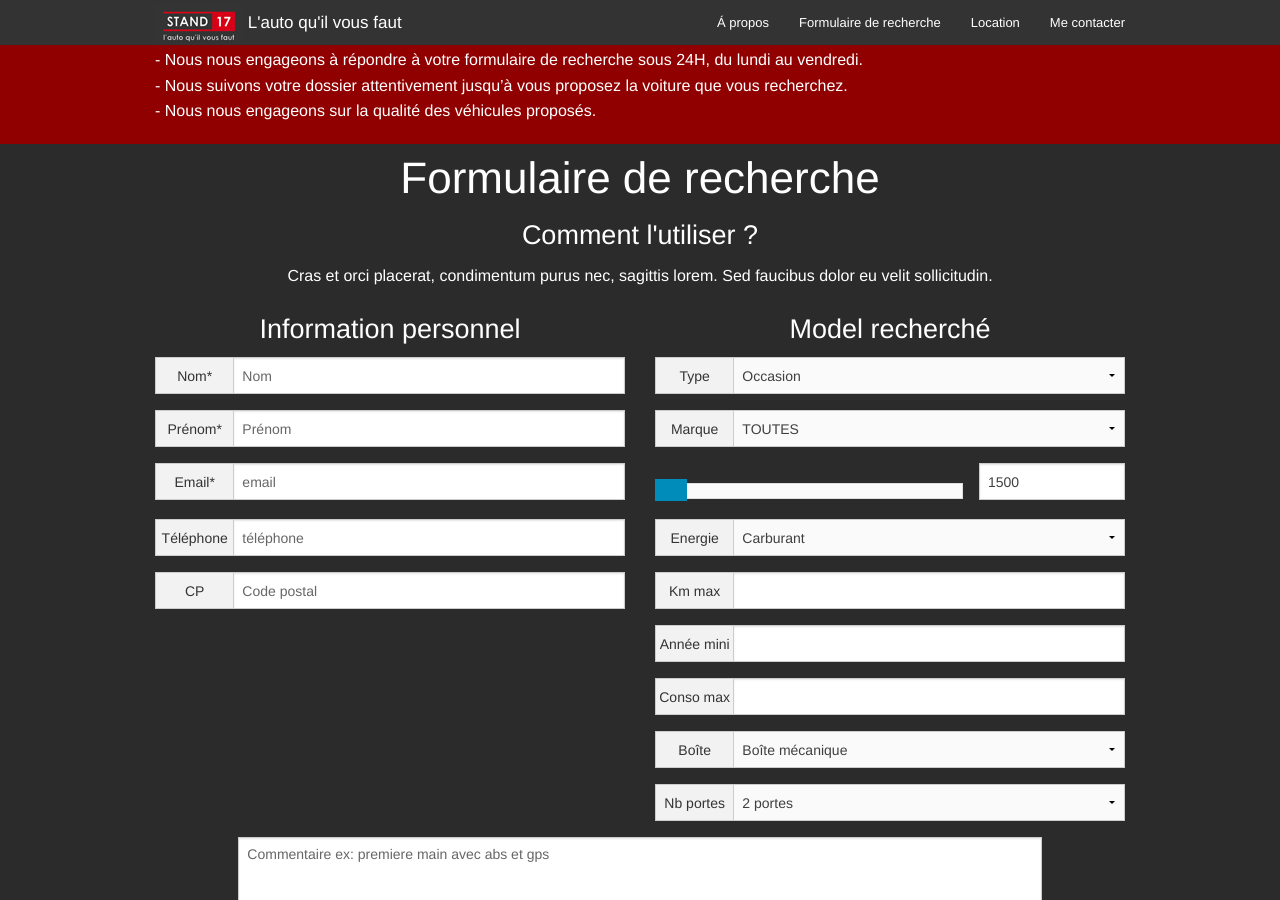
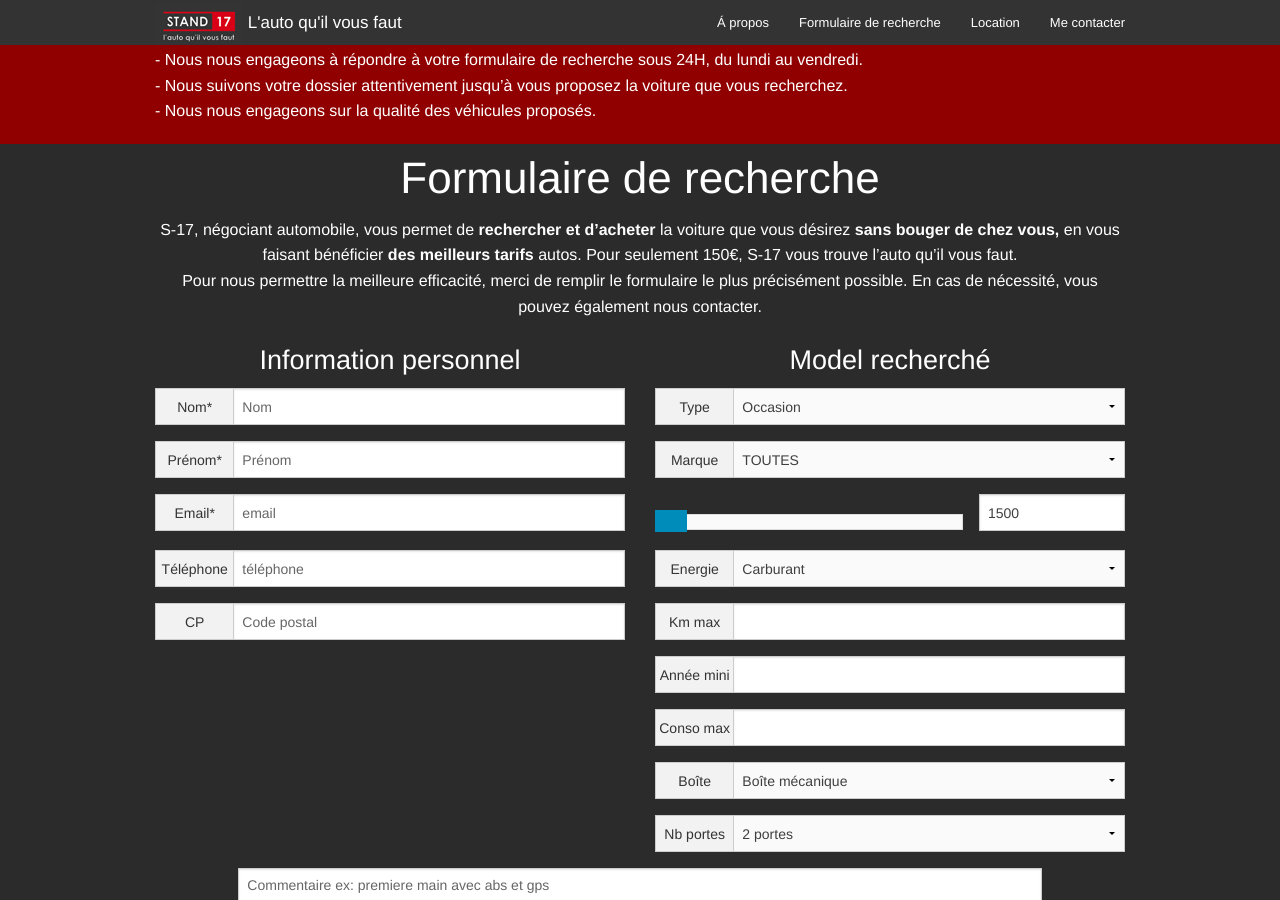
Before and after one commit to Thegeiger/S-17, a Jekyll site: the page built from index.html, in a window 1280 px wide and 900 px high, scrolled down 1164 px. Built offline with Jekyll 4.4.1, drawn with Linux system fonts in a browser that asks for light colours.

Commit message:
Updated 'index.html' via CloudCannon

```diff
--- a/index.html
+++ b/index.html
@@ -126,8 +126,8 @@ location:
         <div class="row">
           <div class="large-12 columns">
             <h1 class="text-center">Formulaire de recherche</h1>
-            <h3 class="text-center editable">Comment l'utiliser ?</h3>
-            <p class="text-center editable">Cras et orci placerat, condimentum purus nec, sagittis lorem. Sed faucibus dolor eu velit sollicitudin.</p>
+            <h3 class="text-center editable"></h3>
+            <p class="text-center editable">S-17, n&eacute;gociant automobile, vous permet de <strong>rechercher et d&rsquo;acheter</strong> la voiture que vous d&eacute;sirez <strong>sans bouger de chez vous, </strong>en vous faisant b&eacute;n&eacute;ficier<strong> des meilleurs tarifs </strong>autos. Pour seulement 150&euro;, S-17 vous trouve l&rsquo;auto qu&rsquo;il vous faut.<br />Pour nous permettre la meilleure efficacit&eacute;, merci de remplir le formulaire le plus pr&eacute;cis&eacute;ment possible. En cas de n&eacute;cessit&eacute;, vous pouvez &eacute;galement nous contacter.</p>
           </div>
         </div>
 
```
